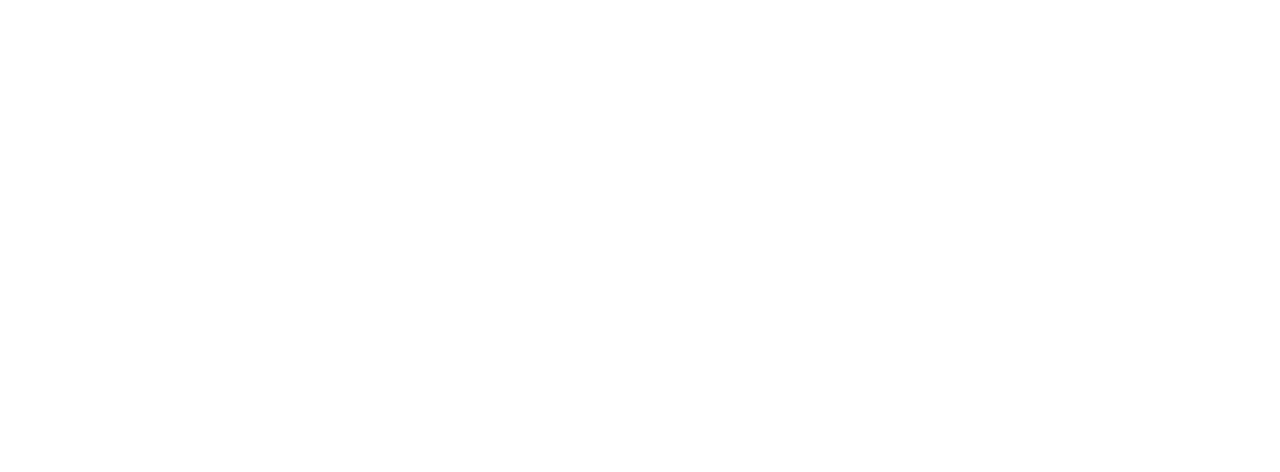
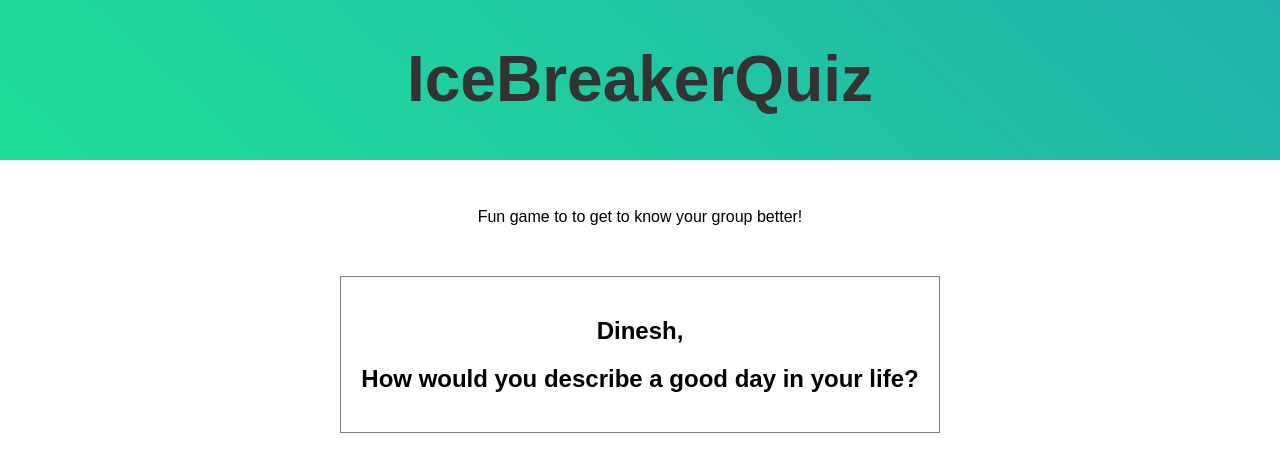
Before and after one commit to nevinvalsaraj/nevinvalsaraj.com, a Vue app: page /#/projects/icebreakerquiz in a window 1280 px wide. Before the commit this address had no page. Shown: the top 472 px of the page. Built offline with nearby package versions, Linux system fonts and the light colour scheme; a web font is replaced by a local one.

Commit message:
Create basic quiz output view
Create basic quiz output view with static data.

```diff
--- /dev/null
+++ b/src/components/ProjectHeader.vue
@@ -0,0 +1,64 @@
+<template>
+  <div class="projectHeader">
+    <ul>
+      <router-link to="route" v-for="word in projectName" :key="word">
+        <h1>{{ word }}</h1>
+      </router-link>
+    </ul>
+  </div>
+</template>
+
+<script>
+export default {
+  name: "ProjectHeader",
+  props: {
+    route: String,
+    name: String,
+  },
+  computed: {
+    projectName: function () {
+      return this.name.split(" ");
+    },
+  },
+};
+</script>
+
+<!-- Add "scoped" attribute to limit CSS to this component only -->
+<style scoped>
+.projectHeader {
+  width: 100%;
+  background: lightseagreen;
+  background: linear-gradient(
+    42deg,
+    rgba(32, 223, 154, 1) 0%,
+    rgba(32, 178, 170, 1) 100%
+  );
+  min-height: 10rem;
+  display: grid;
+  justify-content: center;
+  align-items: center;
+  margin-bottom: 2rem;
+}
+.projectHeader a {
+  text-decoration: none;
+  color: #333;
+}
+.projectHeader ul {
+  padding: 0 0;
+  display: flex;
+  flex-direction: row;
+}
+.projectHeader ul h1 {
+  margin: 0 0;
+  font-size: 4rem;
+}
+
+@media only screen and (max-width: 600px) {
+  .projectHeader ul {
+    flex-direction: column;
+  }
+  .projectHeader ul h1 {
+    font-size: 3rem;
+  }
+}
+</style>
--- a/src/router/index.js
+++ b/src/router/index.js
@@ -19,6 +19,10 @@
     path: '/projects',
     name: 'Projects',
     component: () => import('../views/Projects.vue')
+  },{
+    path: '/projects/icebreakerquiz',
+    name: 'IceBreakerQuiz',
+    component: () => import('../views/IceBreakerQuiz.vue')
   }
 ]
 
--- /dev/null
+++ b/src/views/IceBreakerQuiz.vue
@@ -0,0 +1,74 @@
+<template>
+  <ProjectHeader name="Ice Breaker Quiz" route="/projects/icebreakerquiz" />
+  <div class="celebrityQuiz">
+    <p class="description">Fun game to to get to know your group better!</p>
+    <div v-if="questions.length === 0" class="pick">Enter details.</div>
+    <div v-else class="answerPrompt">
+      <h2>{{ randomTarget }},</h2>
+      <h2>{{ randomQuestion }}</h2>
+    </div>
+  </div>
+</template>
+
+<script>
+import ProjectHeader from "../components/ProjectHeader.vue";
+
+export default {
+  name: "CelebrityQuiz",
+  components: {
+    ProjectHeader,
+  },
+  data: function () {
+    return {
+      questions: [
+        { text: "What's your best childhood memory?", ownerId: 1 },
+        { text: "How would you describe a good day in your life?", ownerId: 1 },
+        { text: "What's your favorite quote and why?", ownerId: 1 },
+        { text: "Which is your favorite book and why?", ownerId: 2 },
+        {
+          text: "If you could have a superpower, what would you choose?",
+          ownerId: 1,
+        },
+      ],
+      members: [
+        { name: "Nevin", id: 1 },
+        { name: "Dinesh", id: 2 },
+        { name: "Heena", id: 3 },
+      ],
+    };
+  },
+  computed: {
+    randomQuestion: function () {
+      const index = Math.floor(Math.random() * this.questions.length);
+      return this.questions[index].text;
+    },
+    randomTarget: function () {
+      const index = Math.floor(Math.random() * this.members.length);
+      return this.members[index].name;
+    },
+  },
+};
+</script>
+
+<style scoped>
+.celebrityQuiz{
+    text-align: center;
+}
+
+.description {
+    margin-bottom: 50px;
+}
+.answerPrompt {
+  border: solid 1px gray;
+  padding: 20px;
+}
+
+@media only screen and (max-width: 600px) {
+  .about {
+    width: 90%;
+  }
+  .about p {
+    font-size: 0.9rem;
+  }
+}
+</style>
```
